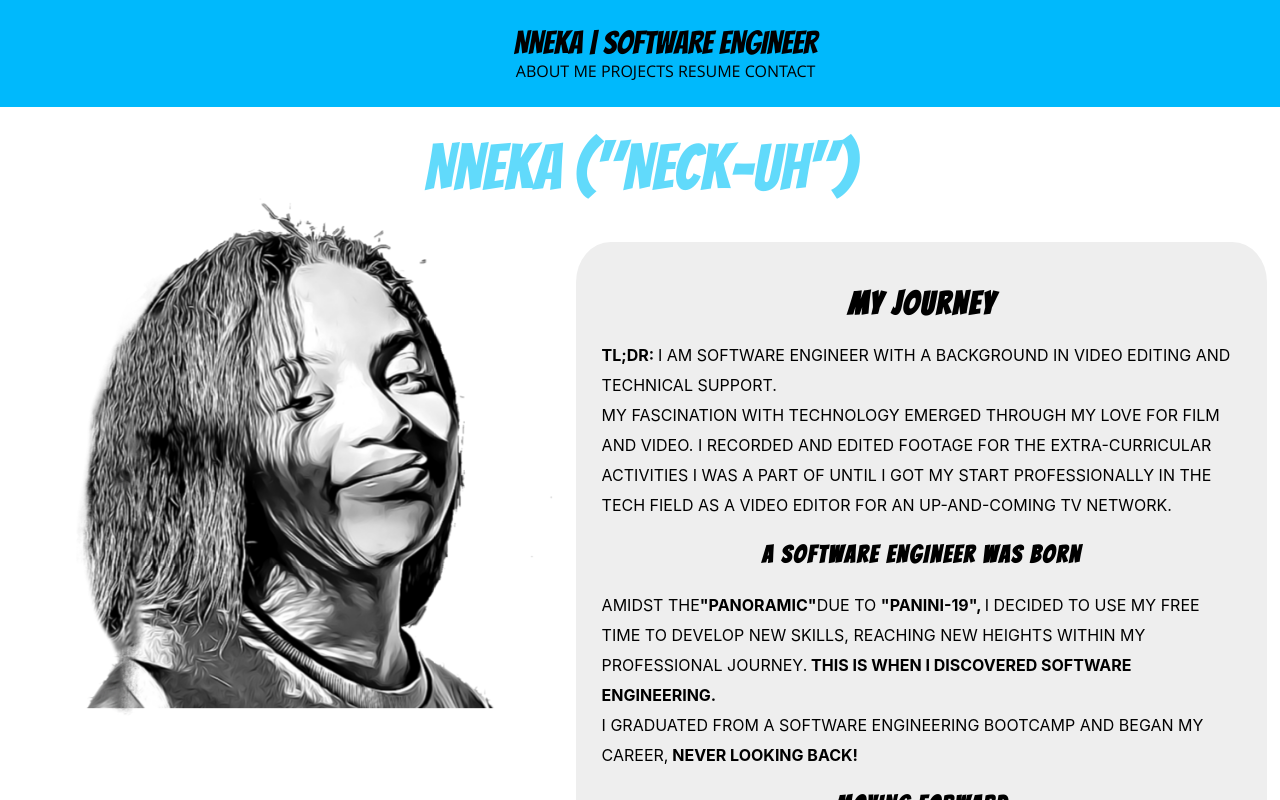
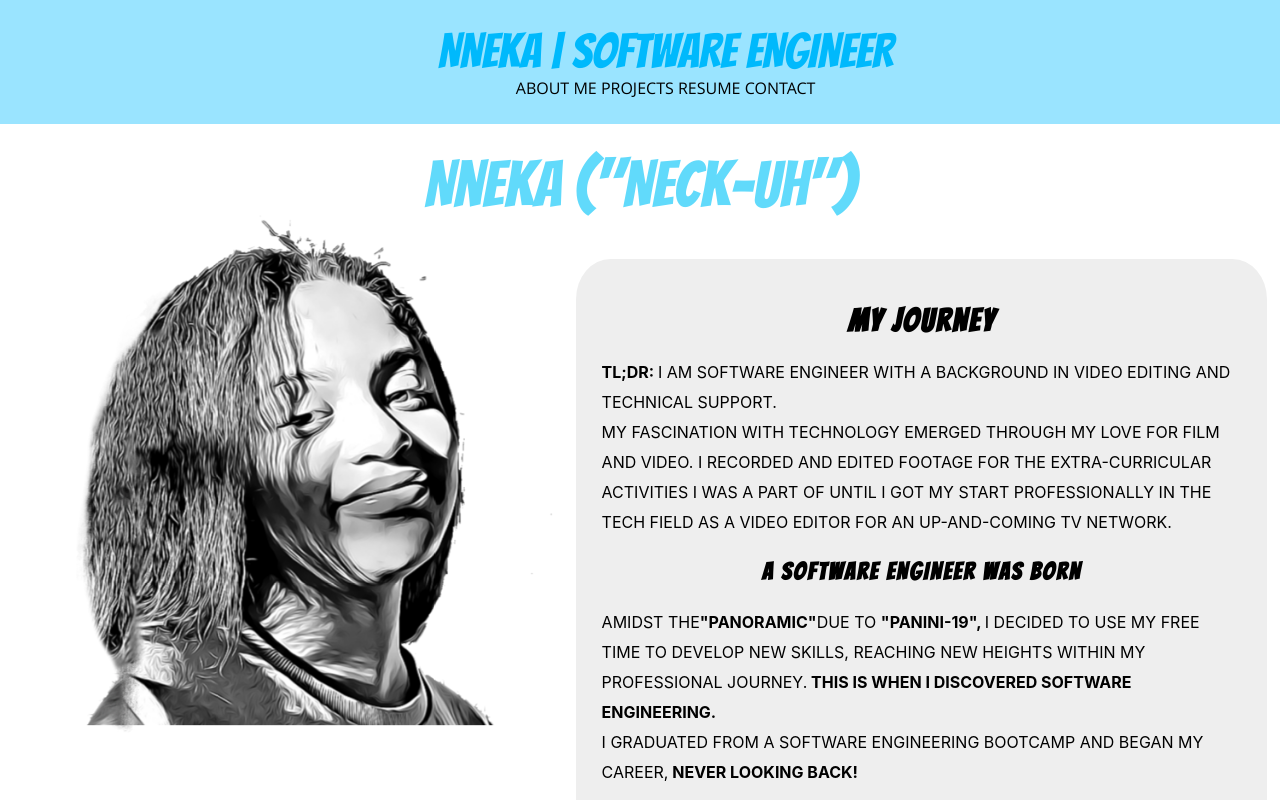
Before and after one commit to nnekauf/portfolio, a React (Create React App) app: page / in a window 1280 px wide. Shown: the top 800 px of the page. Built offline with nearby package versions, Linux system fonts and the light colour scheme.

Commit message:
changes color and sizing of text in NavBar along with background color on hover

```diff
--- a/src/App.css
+++ b/src/App.css
@@ -50,12 +50,16 @@
   margin-bottom: 2%;
   text-transform: uppercase;
 }
-
+.NavBar #nameTitle{
+  color: rgb(0, 185, 252)
+}
 .navLink{
   text-decoration: none;
   color: black
 }
-
+.NavBar:hover{
+  background-color: rgb(154, 228, 255);
+}
 .navLink:hover {
   text-decoration-line: underline;
   color:white;
@@ -148,9 +152,7 @@
   color:rgb(255, 255, 255);
 
 }
-.NavBar:hover{
-  background-color: rgb(0, 185, 252);
-}
+
 
 .projects{
   margin: 5%;
--- a/src/components/NavBar.js
+++ b/src/components/NavBar.js
@@ -5,8 +5,9 @@ const NavBar = () => {
     return (
         <div className = "NavBar">
 
-            <div style={{fontFamily: "Bangers", fontSize: "2em"}}>
-                <Link className = "navLink" to="/"> Nneka | Software Engineer</Link>
+            <div style={{fontFamily: "Bangers", fontSize: "3em"}}>
+                <Link id= "nameTitle" className = "navLink" to="/">
+                Nneka | Software Engineer</Link>
             </div>
             <div style={{fontFamily: "OpenSans", fontWeight: "lighter"}}>
                 <Link className = "navLink"  to="/"> About Me</Link>
```
